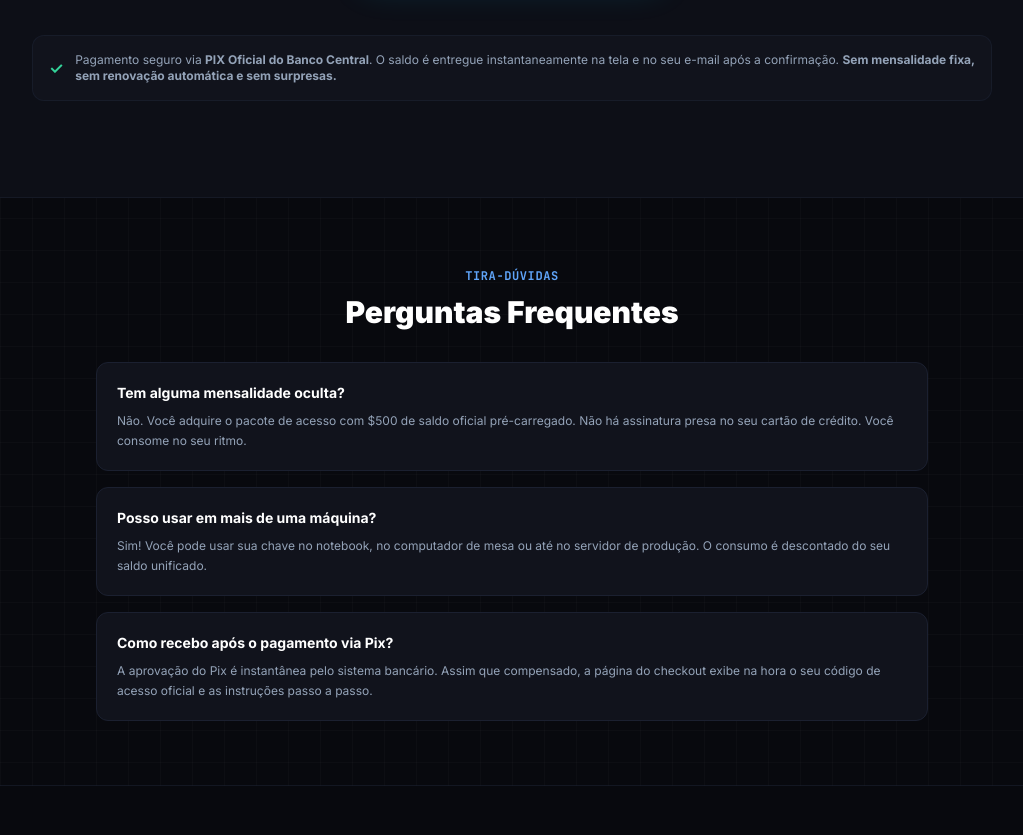
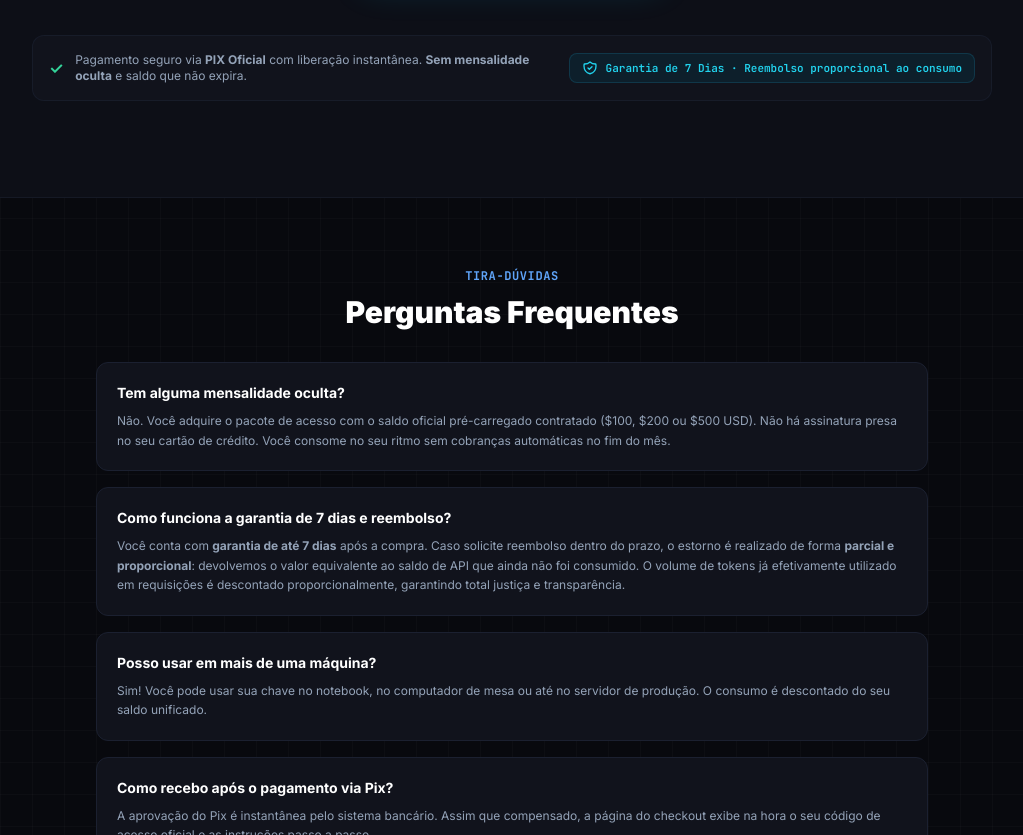
Before and after one commit to jaislanmkt2026-prog/js-ai, a website: page src/public/index.html in a window 1280 px wide. Shown: the part 2758-3593 px from the top of the page, without its empty margins (128-1151 px from the left). Drawn offline with nearby package versions, Linux system fonts and the light colour scheme.

Commit message:
feat: formalizar garantia de 7 dias com regra de reembolso parcial proporcional ao saldo consumido

```diff
--- a/src/public/index.html
+++ b/src/public/index.html
@@ -588,10 +588,16 @@
 
       </div>
 
-      <!-- Banner de Aviso de Pagamento -->
-      <div class="mt-6 bg-dev-card border border-dev-border/70 rounded-xl p-4 text-xs text-dev-textSecondary flex items-center gap-3">
-        <span class="text-emerald-400 text-base font-bold">✓</span>
-        <span>Pagamento seguro via <strong>PIX Oficial do Banco Central</strong>. O saldo é entregue instantaneamente na tela e no seu e-mail após a confirmação. <strong>Sem mensalidade fixa, sem renovação automática e sem surpresas.</strong></span>
+      <!-- Banner de Aviso de Pagamento e Garantia -->
+      <div class="mt-6 bg-dev-card border border-dev-border/70 rounded-xl p-4 text-xs text-dev-textSecondary flex flex-col sm:flex-row sm:items-center justify-between gap-4">
+        <div class="flex items-center gap-3">
+          <span class="text-emerald-400 text-base font-bold">✓</span>
+          <span>Pagamento seguro via <strong>PIX Oficial</strong> com liberação instantânea. <strong>Sem mensalidade oculta</strong> e saldo que não expira.</span>
+        </div>
+        <div class="flex items-center gap-2 text-cyan-400 font-mono text-[11px] font-semibold bg-cyan-950/40 border border-cyan-800/40 px-3 py-1.5 rounded-lg whitespace-nowrap">
+          <svg class="w-4 h-4 text-cyan-400 shrink-0" fill="none" stroke="currentColor" viewBox="0 0 24 24"><path stroke-linecap="round" stroke-linejoin="round" stroke-width="2" d="M9 12l2 2 4-4m5.618-4.016A11.955 11.955 0 0112 2.944a11.955 11.955 0 01-8.618 3.04A12.02 12.02 0 003 9c0 5.591 3.824 10.29 9 11.622 5.176-1.332 9-6.03 9-11.622 0-1.042-.133-2.052-.382-3.016z"/></svg>
+          <span>Garantia de 7 Dias · Reembolso proporcional ao consumo</span>
+        </div>
       </div>
 
     </div>
@@ -611,7 +617,14 @@
         <div class="p-5 rounded-xl bg-dev-card border border-dev-border">
           <h4 class="font-bold text-white text-sm">Tem alguma mensalidade oculta?</h4>
           <p class="text-xs text-dev-textSecondary mt-2 leading-relaxed">
-            Não. Você adquire o pacote de acesso com $500 de saldo oficial pré-carregado. Não há assinatura presa no seu cartão de crédito. Você consome no seu ritmo.
+            Não. Você adquire o pacote de acesso com o saldo oficial pré-carregado contratado ($100, $200 ou $500 USD). Não há assinatura presa no seu cartão de crédito. Você consome no seu ritmo sem cobranças automáticas no fim do mês.
+          </p>
+        </div>
+
+        <div class="p-5 rounded-xl bg-dev-card border border-dev-border">
+          <h4 class="font-bold text-white text-sm">Como funciona a garantia de 7 dias e reembolso?</h4>
+          <p class="text-xs text-dev-textSecondary mt-2 leading-relaxed">
+            Você conta com <strong>garantia de até 7 dias</strong> após a compra. Caso solicite reembolso dentro do prazo, o estorno é realizado de forma <strong>parcial e proporcional</strong>: devolvemos o valor equivalente ao saldo de API que ainda não foi consumido. O volume de tokens já efetivamente utilizado em requisições é descontado proporcionalmente, garantindo total justiça e transparência.
           </p>
         </div>
 
@@ -691,12 +704,12 @@
             <input type="tel" id="input-whatsapp" placeholder="(11) 99999-9999" class="w-full bg-dev-subtle border border-dev-border rounded-lg px-3.5 py-3 text-white text-sm focus:outline-none focus:border-blue-500 transition">
           </div>
 
-          <!-- Termo de Consentimento e Blindagem Anti-Reembolso -->
+          <!-- Termo de Consentimento e Regra de Reembolso Proporcional -->
           <div class="p-3 rounded-lg bg-dev-subtle border border-dev-border/70 text-[10px] text-slate-400 space-y-1 leading-relaxed">
             <div class="flex items-start gap-2">
               <input type="checkbox" id="check-termo" required checked class="mt-0.5 rounded border-dev-border text-blue-600 focus:ring-0">
               <label for="check-termo" class="cursor-pointer">
-                Declaro que este é um <strong class="text-white">produto digital de consumo imediato</strong> (código oficial de ativação de saldo de API). Estou ciente de que o código é de uso único, intransferível e liberado na hora, renunciando a estorno ou cancelamento após sua revelação.
+                Declaro ciência da <strong class="text-white">garantia de até 7 dias</strong>: em caso de cancelamento dentro do prazo, o reembolso será <strong class="text-white">parcial e proporcional ao saldo de API restante não consumido</strong>, abatendo-se o volume de tokens e requisições já processados na conta.
               </label>
             </div>
           </div>
--- a/src/server.mjs
+++ b/src/server.mjs
@@ -479,7 +479,8 @@ export function iniciarServidor() {
             codigoResgate: codigoVoucher,
             plataforma: "https://vibi.top",
             tutorial: TUTORIAL_VIBI,
-            garantiaDias: 30,
+            garantiaDias: 7,
+            regraReembolso: "PARCIAL_PROPORCIONAL_AO_CONSUMO",
             entregueEm: new Date().toISOString()
           };
         }
```
